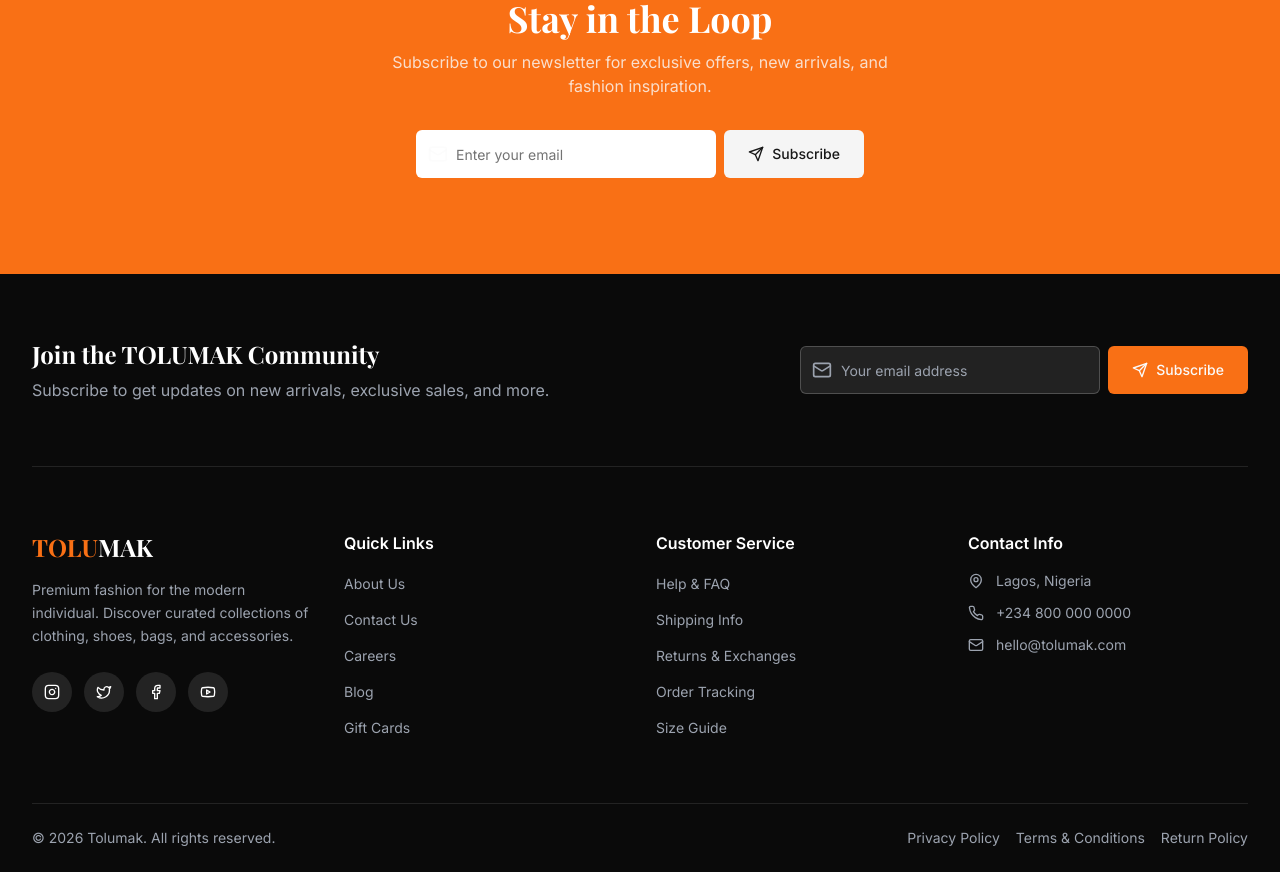
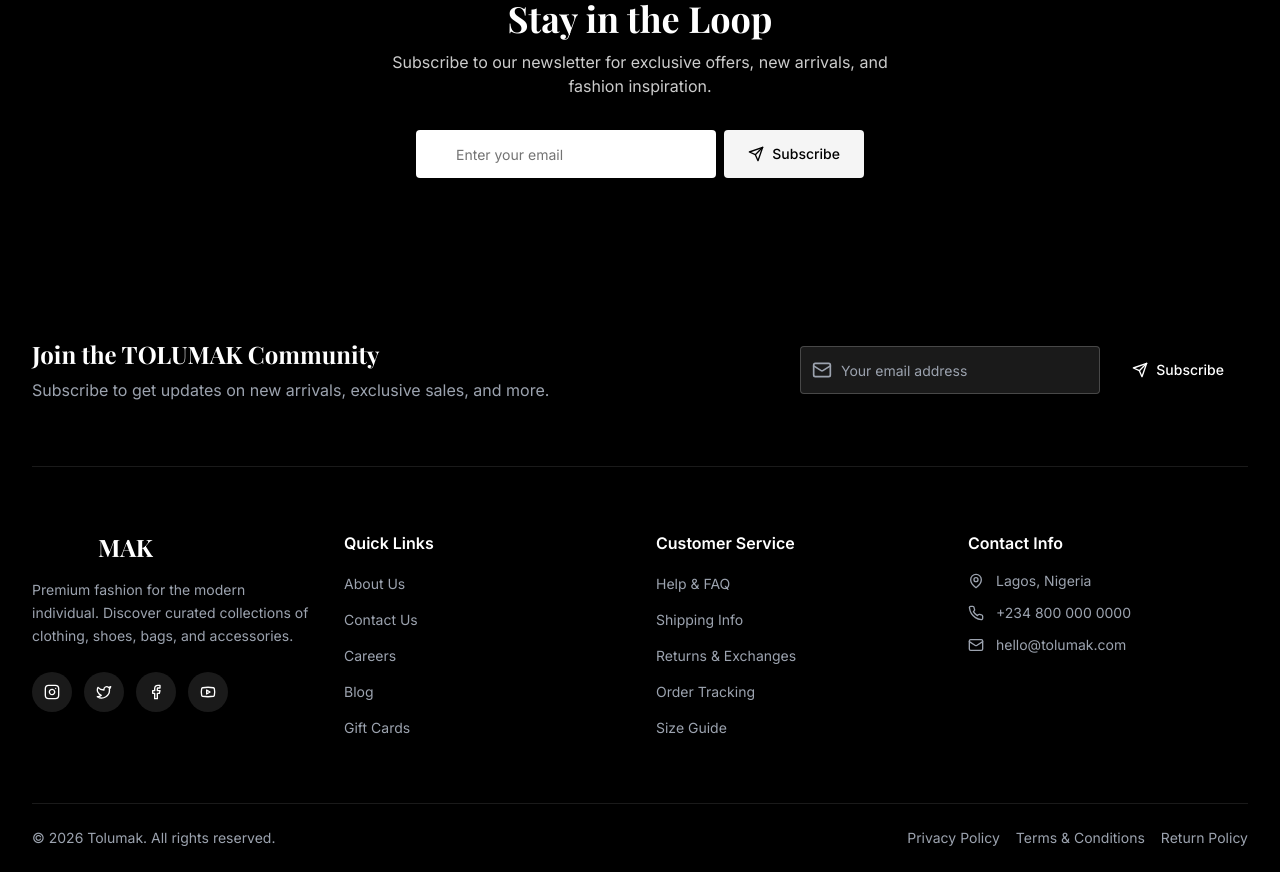
Before and after one commit to Slowburn75/Tolu, a Next.js app in the folder frontend/: page / in a window 1280 px wide. Shown: the part 4360-5232 px from the top of the page. Built offline with nearby package versions, Linux system fonts and the light colour scheme; no server answers; a web font is replaced by a local one.

Commit message:
Redesign: sophisticated black & white theme, removed orange/warm colors

```diff
--- a/frontend/src/app/(admin)/admin/reviews/page.tsx
+++ b/frontend/src/app/(admin)/admin/reviews/page.tsx
@@ -37,7 +37,7 @@
         <span className="text-sm">{row.original.user?.name || "Anonymous"}</span>
       </div>
     )},
-    { header: "Rating", cell: ({ row }) => <div className="flex items-center gap-1">{Array.from({ length: row.original.rating }).map((_, i) => <Star key={i} className="h-3 w-3 fill-yellow-400 text-yellow-400" />)}</div> },
+    { header: "Rating", cell: ({ row }) => <div className="flex items-center gap-1">{Array.from({ length: row.original.rating }).map((_, i) => <Star key={i} className="h-3 w-3 fill-foreground text-foreground" />)}</div> },
     { header: "Comment", cell: ({ row }) => <p className="max-w-xs truncate text-sm">{row.original.comment}</p> },
     { header: "Status", cell: ({ row }) => row.original.isApproved ? <Badge variant="success">Approved</Badge> : <Badge variant="warning">Pending</Badge> },
     { header: "Date", cell: ({ row }) => formatDate(row.original.createdAt) },
--- a/frontend/src/app/globals.css
+++ b/frontend/src/app/globals.css
@@ -5,47 +5,47 @@
 @layer base {
   :root {
     --background: 0 0% 100%;
-    --foreground: 0 0% 3.9%;
+    --foreground: 0 0% 0%;
     --card: 0 0% 100%;
-    --card-foreground: 0 0% 3.9%;
+    --card-foreground: 0 0% 0%;
     --popover: 0 0% 100%;
-    --popover-foreground: 0 0% 3.9%;
-    --primary: 24 95% 53%;
-    --primary-foreground: 0 0% 98%;
-    --secondary: 0 0% 96.1%;
-    --secondary-foreground: 0 0% 9%;
-    --muted: 0 0% 96.1%;
-    --muted-foreground: 0 0% 45.1%;
-    --accent: 0 0% 96.1%;
-    --accent-foreground: 0 0% 9%;
-    --destructive: 0 84.2% 60.2%;
-    --destructive-foreground: 0 0% 98%;
-    --border: 0 0% 89.8%;
-    --input: 0 0% 89.8%;
-    --ring: 24 95% 53%;
-    --radius: 0.5rem;
+    --popover-foreground: 0 0% 0%;
+    --primary: 0 0% 0%;
+    --primary-foreground: 0 0% 100%;
+    --secondary: 0 0% 96%;
+    --secondary-foreground: 0 0% 0%;
+    --muted: 0 0% 96%;
+    --muted-foreground: 0 0% 45%;
+    --accent: 0 0% 96%;
+    --accent-foreground: 0 0% 0%;
+    --destructive: 0 70% 50%;
+    --destructive-foreground: 0 0% 100%;
+    --border: 0 0% 88%;
+    --input: 0 0% 88%;
+    --ring: 0 0% 0%;
+    --radius: 0.375rem;
   }
 
   .dark {
-    --background: 0 0% 3.9%;
-    --foreground: 0 0% 98%;
-    --card: 0 0% 3.9%;
-    --card-foreground: 0 0% 98%;
-    --popover: 0 0% 3.9%;
-    --popover-foreground: 0 0% 98%;
-    --primary: 24 95% 53%;
-    --primary-foreground: 0 0% 98%;
-    --secondary: 0 0% 14.9%;
-    --secondary-foreground: 0 0% 98%;
-    --muted: 0 0% 14.9%;
-    --muted-foreground: 0 0% 63.9%;
-    --accent: 0 0% 14.9%;
-    --accent-foreground: 0 0% 98%;
-    --destructive: 0 62.8% 30.6%;
-    --destructive-foreground: 0 0% 98%;
-    --border: 0 0% 14.9%;
-    --input: 0 0% 14.9%;
-    --ring: 24 95% 53%;
+    --background: 0 0% 0%;
+    --foreground: 0 0% 100%;
+    --card: 0 0% 4%;
+    --card-foreground: 0 0% 100%;
+    --popover: 0 0% 4%;
+    --popover-foreground: 0 0% 100%;
+    --primary: 0 0% 100%;
+    --primary-foreground: 0 0% 0%;
+    --secondary: 0 0% 12%;
+    --secondary-foreground: 0 0% 100%;
+    --muted: 0 0% 12%;
+    --muted-foreground: 0 0% 60%;
+    --accent: 0 0% 12%;
+    --accent-foreground: 0 0% 100%;
+    --destructive: 0 60% 30%;
+    --destructive-foreground: 0 0% 100%;
+    --border: 0 0% 14%;
+    --input: 0 0% 14%;
+    --ring: 0 0% 100%;
   }
 }
 
--- a/frontend/src/components/home/CustomerReviews.tsx
+++ b/frontend/src/components/home/CustomerReviews.tsx
@@ -29,7 +29,7 @@
                 <div className="border rounded-xl p-6 h-full">
                   <div className="flex items-center gap-2 mb-4">
                     {Array.from({ length: 5 }).map((_, j) => (
-                      <Star key={j} className={`h-4 w-4 ${j < review.rating ? "fill-yellow-400 text-yellow-400" : "text-gray-300"}`} />
+                      <Star key={j} className={`h-4 w-4 ${j < review.rating ? "fill-foreground text-foreground" : "text-muted-foreground"}`} />
                     ))}
                   </div>
                   <p className="text-muted-foreground mb-6">&ldquo;{review.text}&rdquo;</p>
--- a/frontend/src/components/home/HeroBanner.tsx
+++ b/frontend/src/components/home/HeroBanner.tsx
@@ -62,7 +62,7 @@
   const slide = slides[current];
 
   return (
-    <section className="relative h-[60vh] min-h-[400px] lg:h-[80vh] overflow-hidden bg-brand-black">
+    <section className="relative h-[60vh] min-h-[400px] lg:h-[80vh] overflow-hidden bg-black">
       {slides.map((s, i) => (
         <div
           key={i}
--- a/frontend/src/components/layout/AuthLayout.tsx
+++ b/frontend/src/components/layout/AuthLayout.tsx
@@ -4,7 +4,7 @@
 
 export function AuthLayout({ children }: { children: React.ReactNode }) {
   return (
-    <div className="min-h-screen flex flex-col items-center justify-center bg-gradient-to-br from-brand-warm via-white to-brand-warm dark:from-brand-black dark:via-brand-dark dark:to-brand-black p-4">
+    <div className="min-h-screen flex flex-col items-center justify-center bg-background p-4">
       <Link href="/" className="text-3xl font-bold font-display mb-8">
         <span className="text-primary">TOLU</span>MAK
       </Link>
--- a/frontend/src/components/layout/Footer.tsx
+++ b/frontend/src/components/layout/Footer.tsx
@@ -29,7 +29,7 @@
   };
 
   return (
-    <footer className="bg-brand-black text-white">
+    <footer className="bg-black text-white">
       <div className="max-w-7xl mx-auto px-4 sm:px-6 lg:px-8">
         <div className="py-12 lg:py-16 border-b border-white/10">
           <div className="grid grid-cols-1 lg:grid-cols-2 gap-8 items-center">
--- a/frontend/src/components/product/ProductCard.tsx
+++ b/frontend/src/components/product/ProductCard.tsx
@@ -99,7 +99,7 @@
         </h3>
         <div className="flex items-center gap-1">
           {Array.from({ length: 5 }).map((_, i) => (
-            <Star key={i} className={cn("h-3 w-3", i < Math.round(product.averageRating || product.rating || 0) ? "fill-yellow-400 text-yellow-400" : "text-gray-300")} />
+            <Star key={i} className={cn("h-3 w-3", i < Math.round(product.averageRating || product.rating || 0) ? "fill-foreground text-foreground" : "text-muted-foreground")} />
           ))}
           <span className="text-xs text-muted-foreground ml-1">({product.reviewCount || product._count?.reviews || 0})</span>
         </div>
--- a/frontend/src/components/product/ProductInfo.tsx
+++ b/frontend/src/components/product/ProductInfo.tsx
@@ -24,7 +24,7 @@
           {Array.from({ length: 5 }).map((_, i) => (
             <Star
               key={i}
-              className={`h-4 w-4 ${i < Math.round(product.averageRating || product.rating || 0) ? "fill-yellow-400 text-yellow-400" : "text-gray-300"}`}
+              className={`h-4 w-4 ${i < Math.round(product.averageRating || product.rating || 0) ? "fill-foreground text-foreground" : "text-muted-foreground"}`}
             />
           ))}
         </div>
--- a/frontend/src/components/product/ReviewCard.tsx
+++ b/frontend/src/components/product/ReviewCard.tsx
@@ -34,7 +34,7 @@
               className={cn(
                 "h-4 w-4",
                 i < review.rating
-                  ? "fill-yellow-400 text-yellow-400"
+                  ? "fill-foreground text-foreground"
                   : "text-gray-300"
               )}
             />
--- a/frontend/src/components/product/ReviewForm.tsx
+++ b/frontend/src/components/product/ReviewForm.tsx
@@ -62,7 +62,7 @@
               <Star
                 className={cn(
                   "h-6 w-6 transition-all",
-                  (hover || rating) > i ? "fill-yellow-400 text-yellow-400" : "text-gray-300"
+                  (hover || rating) > i ? "fill-foreground text-foreground" : "text-muted-foreground"
                 )}
               />
             </button>
--- a/frontend/src/components/ui/badge.tsx
+++ b/frontend/src/components/ui/badge.tsx
@@ -12,7 +12,7 @@
         destructive: "border-transparent bg-destructive text-destructive-foreground hover:bg-destructive/80",
         outline: "text-foreground",
         success: "border-transparent bg-green-100 text-green-800",
-        warning: "border-transparent bg-yellow-100 text-yellow-800",
+        warning: "border-transparent bg-muted text-foreground",
         info: "border-transparent bg-blue-100 text-blue-800",
       },
     },
--- a/frontend/tailwind.config.ts
+++ b/frontend/tailwind.config.ts
@@ -23,16 +23,6 @@
         primary: {
           DEFAULT: "hsl(var(--primary))",
           foreground: "hsl(var(--primary-foreground))",
-          50: "#fff7ed",
-          100: "#ffedd5",
-          200: "#fed7aa",
-          300: "#fdba74",
-          400: "#fb923c",
-          500: "#f97316",
-          600: "#ea580c",
-          700: "#c2410c",
-          800: "#9a3412",
-          900: "#7c2d12",
         },
         secondary: {
           DEFAULT: "hsl(var(--secondary))",
@@ -57,16 +47,6 @@
         card: {
           DEFAULT: "hsl(var(--card))",
           foreground: "hsl(var(--card-foreground))",
-        },
-        brand: {
-          black: "#0a0a0a",
-          dark: "#1a1a1a",
-          gray: "#6b7280",
-          light: "#f5f5f5",
-          white: "#ffffff",
-          gold: "#b8860b",
-          amber: "#f59e0b",
-          warm: "#faf6f1",
         },
       },
       borderRadius: {
```
